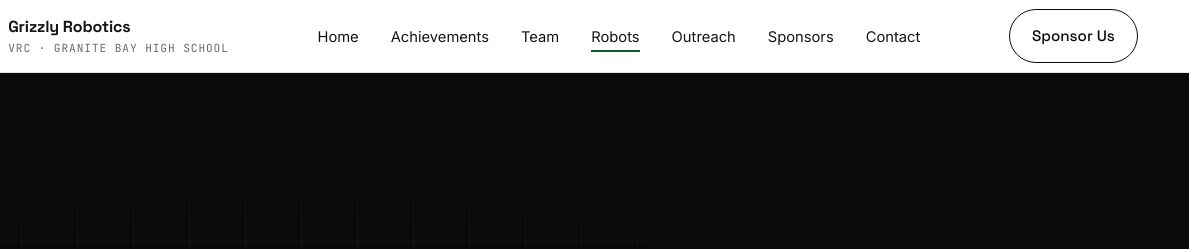
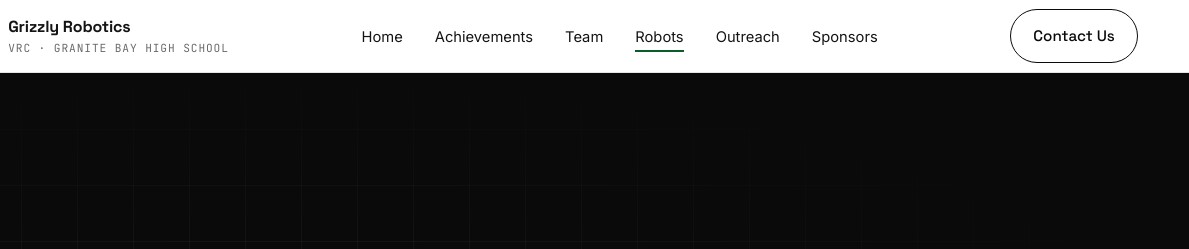
Before and after one commit to voidedstarlight/robotics-website, a plain HTML site: page robots.html in a window 1280 px wide. Shown: the top 249 px of the page, 91-1280 px from the left. Drawn offline with Linux system fonts and the light colour scheme.

Commit message:
refactor: contact button

```diff
--- a/robots.html
+++ b/robots.html
@@ -26,9 +26,9 @@
 					<li><a href="robots.html" class="active">Robots</a></li>
 					<li><a href="outreach.html">Outreach</a></li>
 					<li><a href="sponsors.html">Sponsors</a></li>
-					<li><a href="contact.html">Contact</a></li>
 				</ul></nav>
-				<div class="nav-cta"><a href="sponsors.html" class="btn btn-outline">Sponsor Us</a>
+				<div class="nav-cta">
+					<a href="contact.html" class="btn btn-outline">Contact Us</a>
 					<button class="menu-toggle" aria-label="Toggle menu"><span></span><span></span><span></span></button></div>
 			</div>
 		</header>
```
Also changed, not shown: achievements.html (+1 -2 lines), contact.html (+2 -2 lines), index.html (+1 -2 lines), outreach.html (+2 -2 lines), sponsors.html (+1 -2 lines), team.html (+2 -2 lines).
